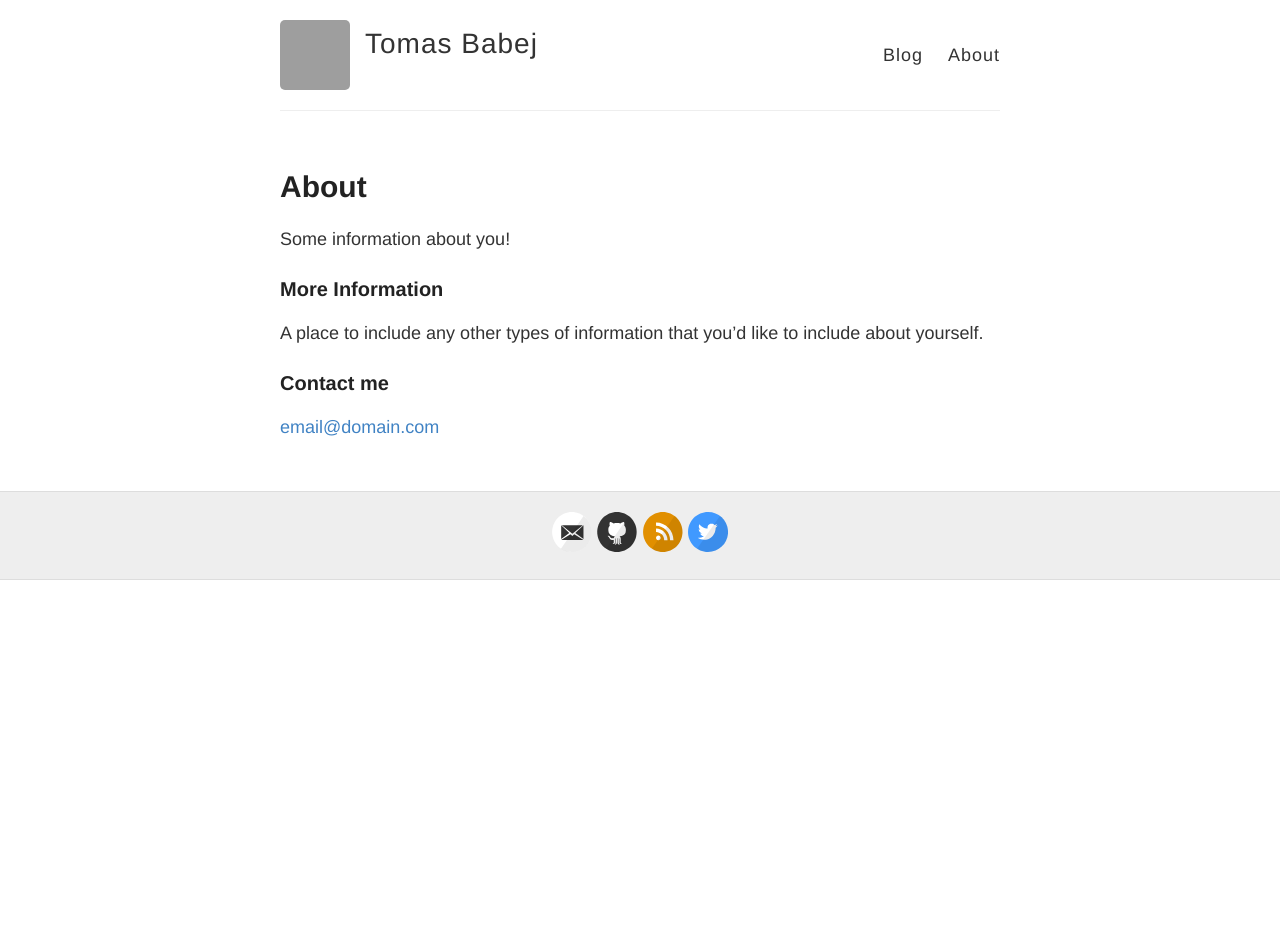
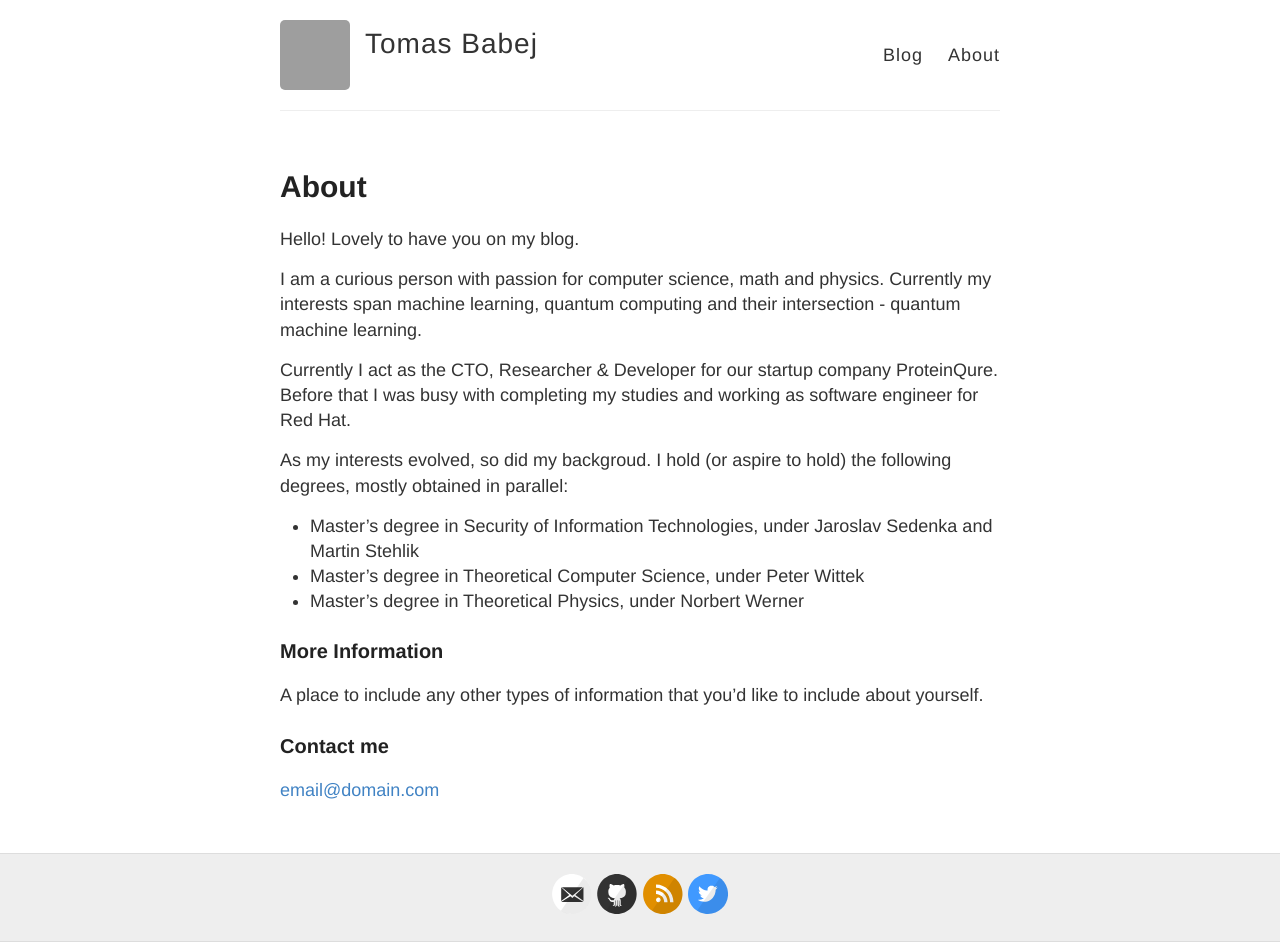
Before and after one commit to tbabej/blog, a Jekyll site: the page built from about.md, in a window 1280 px wide. Built offline with Jekyll 4.4.1, drawn with Linux system fonts in a browser that asks for light colours; before the commit the page ends 900 px from its top, so only the background shows below that; grey boxes are pictures that could not be loaded.

Commit message:
Expand about section

```diff
--- a/about.md
+++ b/about.md
@@ -4,7 +4,16 @@ title: About
 permalink: /about/
 ---
 
-Some information about you!
+Hello! Lovely to have you on my blog.
+
+I am a curious person with passion for computer science, math and physics. Currently my interests span machine learning, quantum computing and their intersection - quantum machine learning.
+
+Currently I act as the CTO, Researcher & Developer for our startup company ProteinQure. Before that I was busy with completing my studies and working as software engineer for Red Hat.
+
+As my interests evolved, so did my backgroud. I hold (or aspire to hold) the following degrees, mostly obtained in parallel:
+* Master's degree in Security of Information Technologies, under Jaroslav Sedenka and Martin Stehlik
+* Master's degree in Theoretical Computer Science, under Peter Wittek
+* Master's degree in Theoretical Physics, under Norbert Werner
 
 ### More Information
 
```
